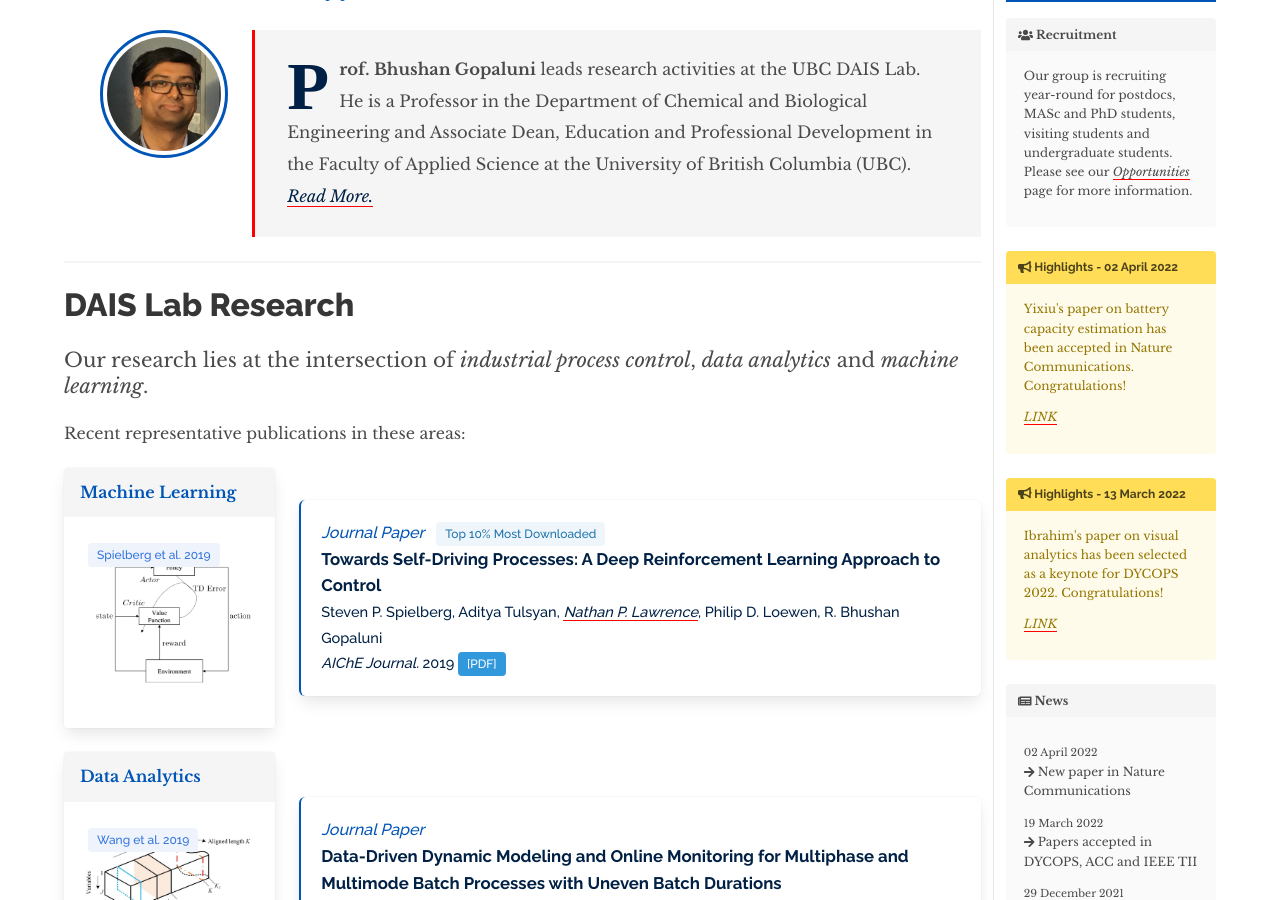
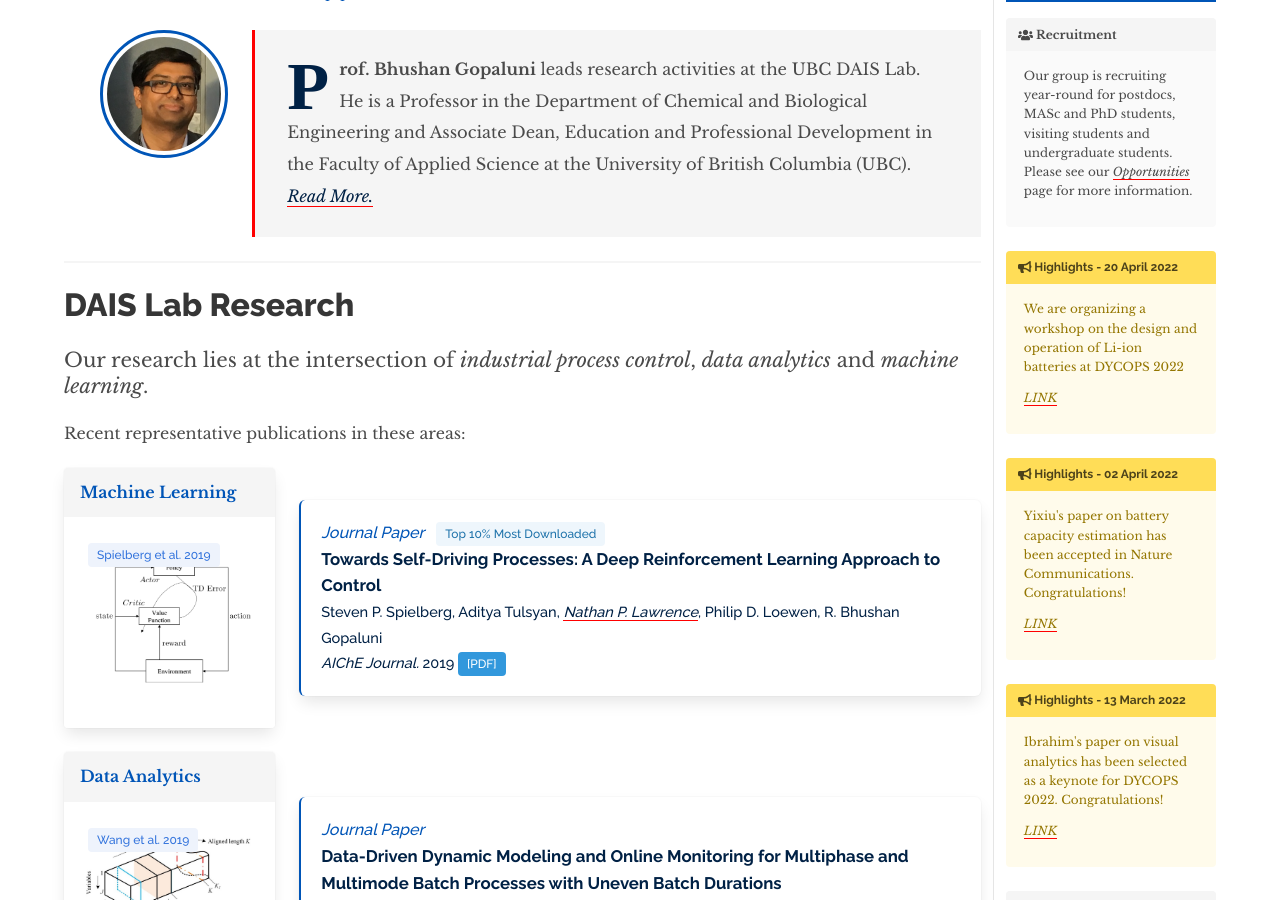
Before and after one commit to daisubc/daisubc.github.io, a Jekyll site: the page built from index.md, in a window 1280 px wide and 900 px high, scrolled down 1036 px. Built offline with Jekyll 4.4.1, drawn with Linux system fonts in a browser that asks for light colours; nearby versions of some CDN libraries; some of the changed text lies outside the part shown.

Commit message:
add dycops workshop

```diff
--- a/_data/highlights.yml
+++ b/_data/highlights.yml
@@ -1,3 +1,8 @@
+- message: "We are organizing a workshop on the design and operation of Li-ion batteries at DYCOPS 2022"
+  date: "2022-04-20"
+  url: "https://dais.chbe.ubc.ca/assets/pdf/2022DYCOPS_Workshop_v2.pdf"
+  display: "True"
+
 - message: "Yixiu's paper on battery capacity estimation has been accepted in Nature Communications. Congratulations!"
   date: "2022-04-02"
   url: "https://dais.chbe.ubc.ca/publication/2022-zhu-naturecomm/"
```
Also changed, not shown: 1 other file.
